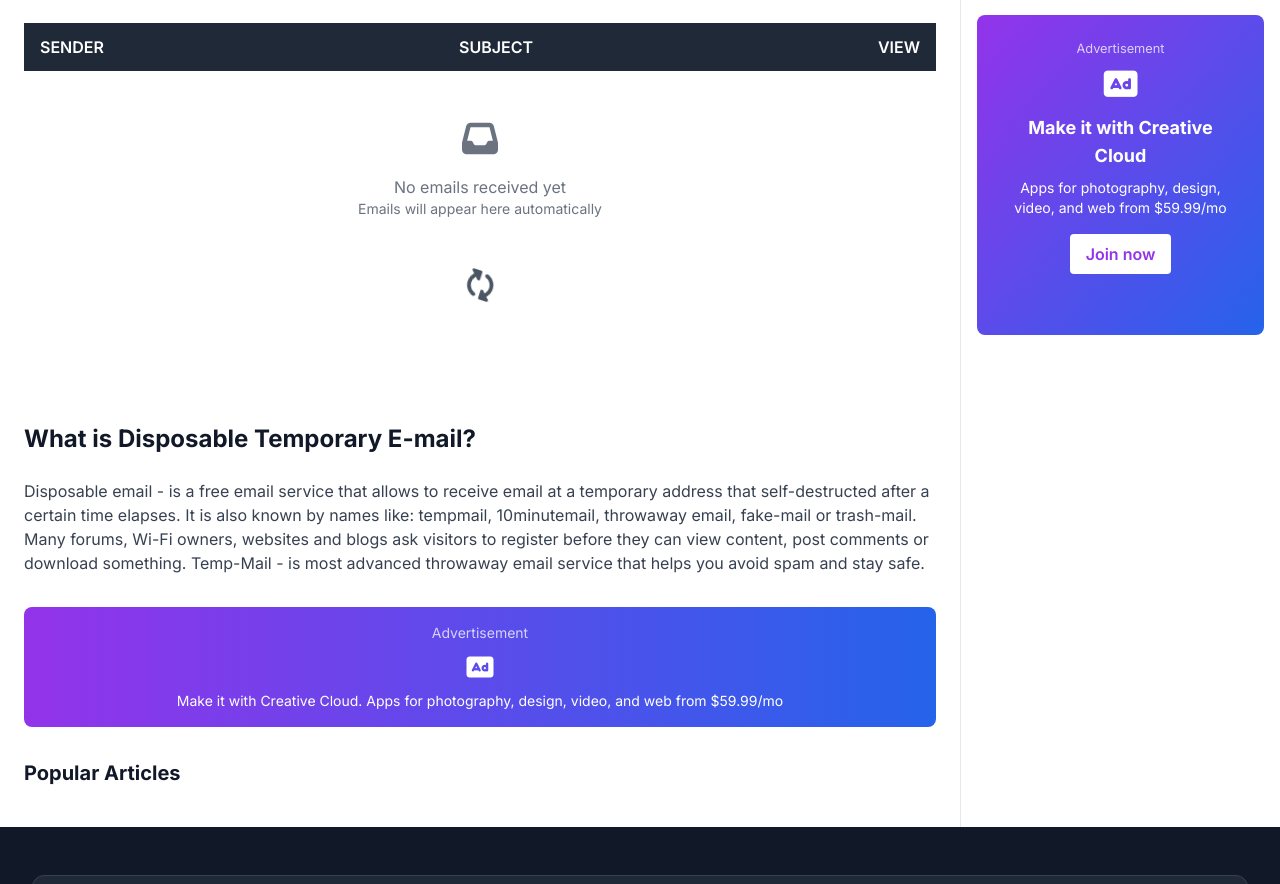
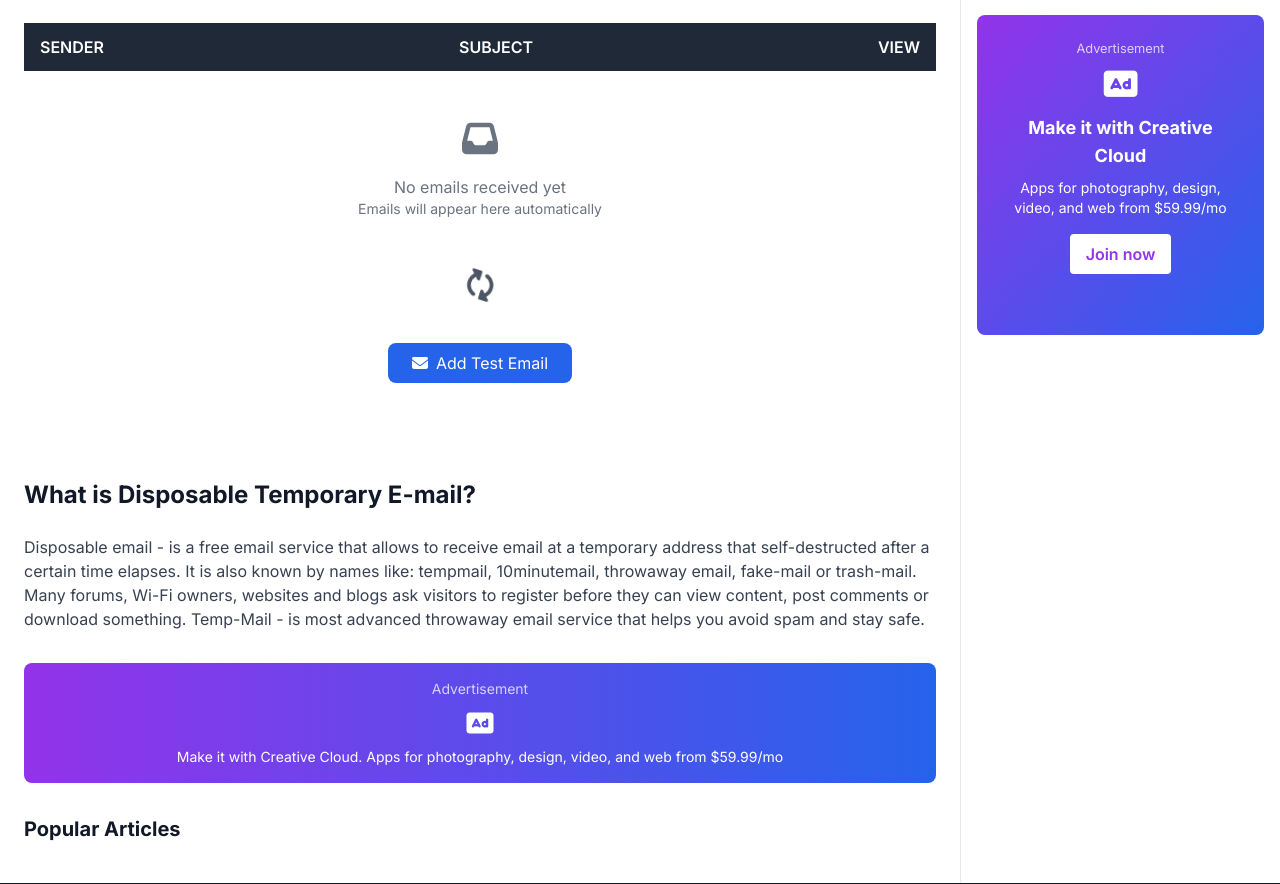
Before and after one commit to farman11/Tempmail, a Flask app: template templates/index.html in a window 1280 px wide. Shown: the part 482-1366 px from the top of the page. Run offline with Flask 3, Linux system fonts and the light colour scheme; the template is opened without the code that fills it: most values are stand-ins (such as "Sample title", 1, 10 or a date in 2020); some libraries are stand-ins or nearby versions.

Commit message:
Add a button to quickly add a test email to the inbox for testing
Implements a "Add Test Email" button in index.html and modifies routes.py to redirect to index after adding the test email.

Replit-Commit-Author: Agent
Replit-Commit-Session-Id: cd95ca64-c9a2-46f1-8d1f-feedbbbc8994
Replit-Commit-Screenshot-Url: https://storage.googleapis.com/screenshot-production-us-central1/2703982c-e026-4c7d-9c7c-f7be375c405d/cd95ca64-c9a2-46f1-8d1f-feedbbbc8994/4Ltl1jo

```diff
--- a/routes.py
+++ b/routes.py
@@ -288,7 +288,7 @@ def add_test_email(email_id):
 
     email_messages[test_message.id] = test_message
     flash('Test email added successfully!', 'success')
-    return redirect(url_for('email_inbox', email_id=email_id))
+    return redirect(url_for('index'))
 
 # Helper function to clean expired emails
 def cleanup_expired_emails():
--- a/templates/index.html
+++ b/templates/index.html
@@ -147,6 +147,13 @@
                 <button onclick="refreshEmails()" class="mt-6 text-gray-600 hover:text-gray-800 p-6 rounded-full refresh-emails-btn" title="Refresh Emails">
                     <i class="fas fa-sync-alt text-3xl refresh-icon-infinite"></i>
                 </button>
+
+                <!-- Test Email Button -->
+                <div class="mt-4">
+                    <button onclick="addTestEmail()" class="bg-blue-600 hover:bg-blue-700 text-white px-6 py-2 rounded-lg transition-all duration-200" title="Add Test Email">
+                        <i class="fas fa-envelope mr-2"></i>Add Test Email
+                    </button>
+                </div>
             </div>
             {% endif %}
         </div>
@@ -303,6 +310,18 @@ function changeEmail() {
         document.body.appendChild(form);
         form.submit();
     }
+}
+
+// Add test email function
+function addTestEmail() {
+    {% if active_emails and active_emails|length > 0 %}
+    const emailId = '{{ active_emails[0].id }}';
+
+    // Navigate to the test email route
+    window.location.href = '/add-test-email/' + emailId;
+    {% else %}
+    alert('Please generate an email address first!');
+    {% endif %}
 }
 
 // Delete email function
```
